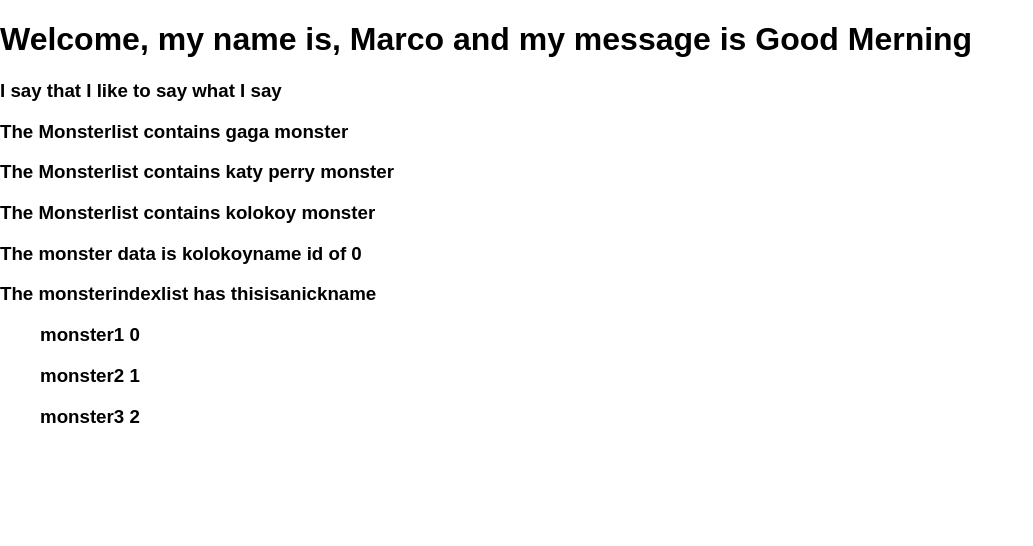
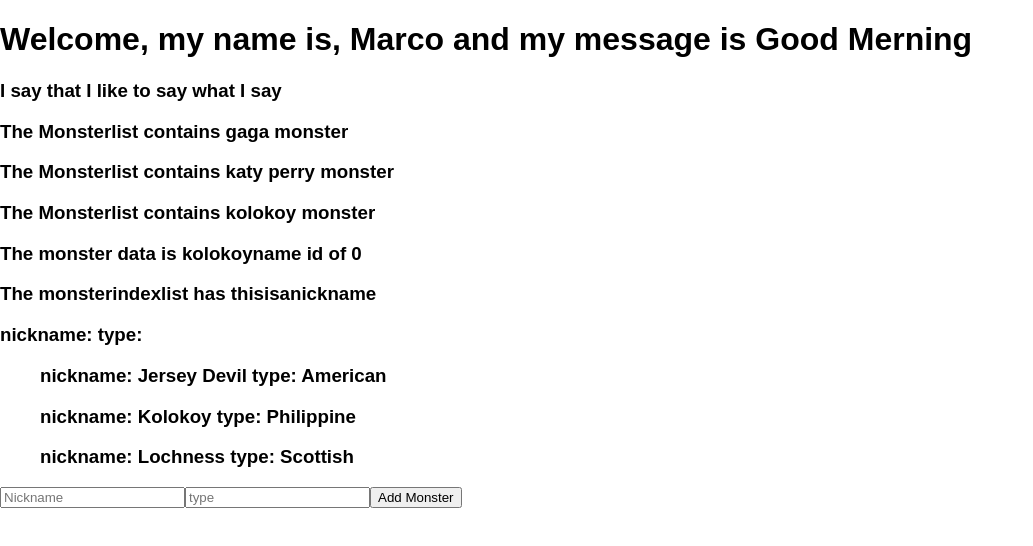
Before and after one commit to Marcode777/merning, a React (Create React App) app in the folder merning/: page / in a window 1280 px wide. Shown: the top 546 px of the page, without its empty margins (0-1033 px from the left). Built offline with nearby package versions, Linux system fonts and the light colour scheme.

Commit message:
functional

```diff
--- a/merning/src/display3.js
+++ b/merning/src/display3.js
@@ -2,16 +2,37 @@ import React from 'react';
 
 const monsters = [
   {
-    nickname: "monster1",
+    nickname: "Jersey Devil",
+    type: "American",
     id:0
   },
   {
-    nickname: "monster2",
+    nickname: "Kolokoy",
+    type: "Philippine",
     id:1
   },
   {
-    nickname: "monster3",
+    nickname: "Lochness",
+    type:"Scottish",
     id:2
+  }
+];
+
+const cities = [
+  {
+    cityname: "New York City",
+    rating: "A++",
+    id: 0
+  },
+  {
+    cityname: "Chicago",
+    rating: "A+",
+    id: 1
+  },
+  {
+    cityname: "Los Angeles",
+    rating: "A",
+    id: 2
   }
 ];
 
@@ -21,19 +42,51 @@ const monsters = [
 
 
 
+
+
 function Monster(props){
-  return <h3>{props.nickname} {props.id}</h3>
+  return <h3> nickname: {props.nickname} type: {props.type} </h3>
   };
 
 
 
 function MonsterList(props){
   return(
-      <ul className="list-group">
+      <ul className="list-group" key={monsters.id}>
         {props.monsters.map(Monster)}
       </ul>
     );
 }
+
+
+
+function CreateMonster(props){
+
+  const submit = () => {
+    const nicknameInput = document.querySelector('#nickname');
+    const typeInput = document.querySelector('#type');
+
+    props.onAddMonster({
+      nickname: nicknameInput.value,
+      type: typeInput.value
+    });
+
+    nicknameInput.value = "";
+    typeInput.value= "";
+  };
+
+  return(
+    <div style={{display: 'flex'}}>
+      <input id="nickname" className="form-control" placeholder="Nickname"/>
+      <input id="type" className="form-control" placeholder="type"/>
+      <button className="btn btn-primary" type="button" onClick={submit}>
+        Add Monster
+      </button>
+    </div>
+  );
+
+}
+
 
 
 
@@ -48,11 +101,23 @@ function Monsterindexlist(props){
 
 
 
+
+
+
+
+
 class Display3 extends React.Component{
   componentWillMount(){
-    this.state = {monsters};
+    this.state = {monsters}
   }
 
+  handleAddMonster(newMonster){
+    newMonster.id = this.state.monsters.length;
+
+    this.setState({
+      monsters: this.state.monsters.concat(newMonster)
+    });
+  }
 
 
   render(){
@@ -64,6 +129,7 @@ class Display3 extends React.Component{
 
 
         <MonsterList monsters={this.state.monsters}/>
+        <CreateMonster onAddMonster={this.handleAddMonster.bind(this)}/>
       </div>
     );
   }
```
